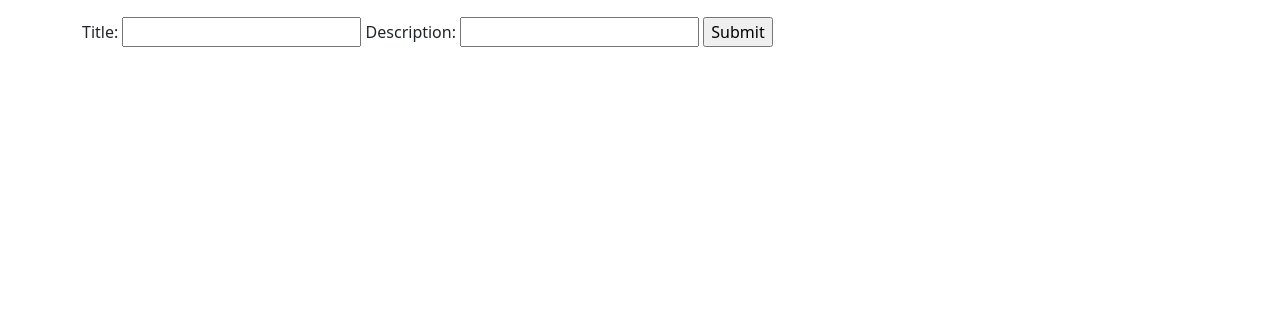
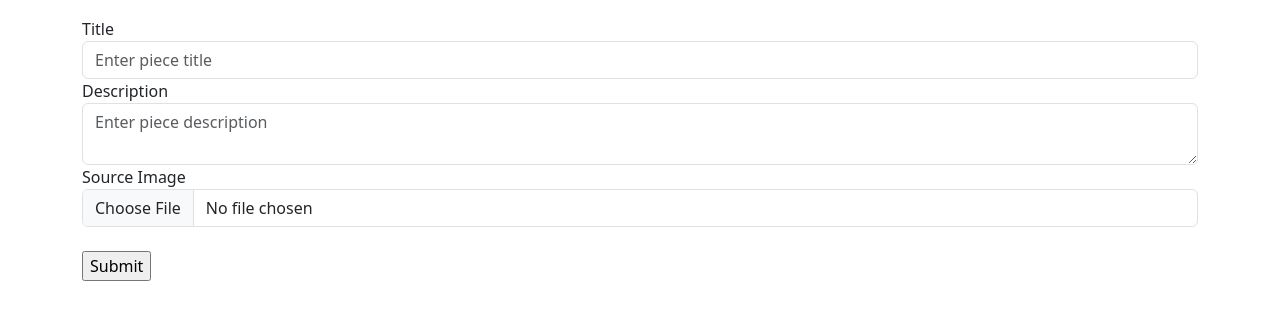
Before and after one commit to joshuaverne/joshuasgallery-server, a Django app: page /gallery/ in a window 1280 px wide. Shown: the part 167-487 px from the top of the page. Run offline with Django 4.2, Linux system fonts and the light colour scheme; the visitor is signed in with stand-in values (Sample User, id 1); data that the repository does not hold is empty; parts of the project's set-up code (start-up, migrations or seed data) failed here and were passed over; some libraries are stand-ins or nearby versions.

Commit message:
rewriting new gallery piece form

```diff
--- a/mysite/templates/mysite/forms/new_gallery_piece_form.html
+++ b/mysite/templates/mysite/forms/new_gallery_piece_form.html
@@ -1,5 +1,23 @@
 <form action="add-gallery-piece" method="post">
     {% csrf_token %}
-    {{ form }}
+    <div class="form-group">
+        <label for="inputTitle">Title</label>
+        <input class="form-control" id="inputTitle" placeholder="Enter piece title">
+    </div>
+    <div class="form-group">
+        <label for="inputDescription">Description</label>
+        <textarea class="form-control" id="inputDescription" placeholder="Enter piece description"></textarea>
+    </div>
+    <div class="form-group">
+        <label for="inputImage">Source Image</label>
+        <input class="form-control" id="inputImage" type="file" onchange="preview()">
+        <img id="frame" src="" class="img-fluid">
+    </div>
     <input type="submit" value="Submit">
 </form>
+
+<script>
+    function preview() {
+        frame.src = URL.createObjectURL(event.target.files[0]);
+    }
+</script>
```
Also changed, not shown: mysite/mysite/test.py (added).
